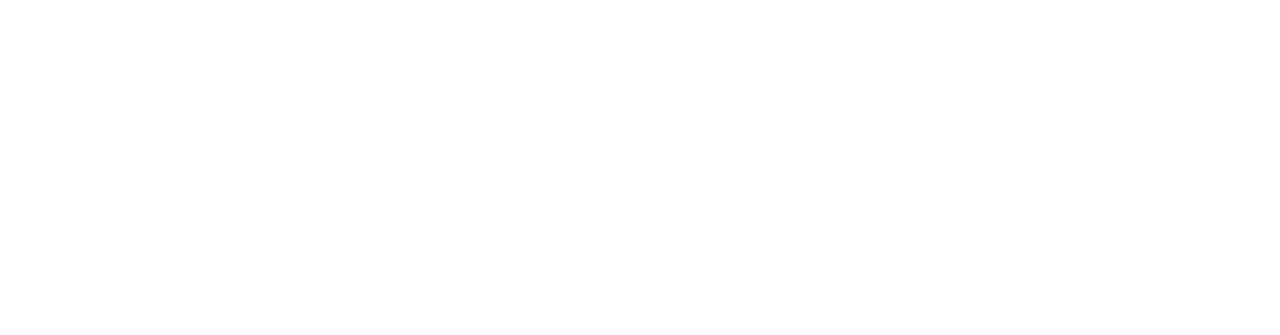
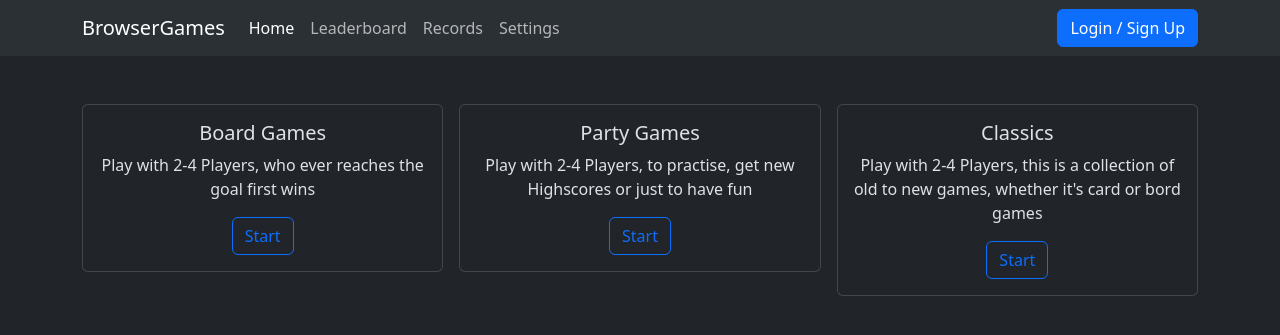
Before and after one commit to Shepard1808/BrowserGames, a PHP site: page /View/Page/Start/index.html in a window 1280 px wide. Before the commit the part shown is empty. Shown: the top 335 px of the page. Run offline with PHP 8.4, Linux system fonts and the light colour scheme; some libraries are stand-ins or nearby versions.

Commit message:
added first page wip tho

```diff
--- a/composer.json
+++ b/composer.json
@@ -17,7 +17,7 @@
         "react/mysql": "^0.6.0",
         "twbs/bootstrap": "^5.3",
         "voryx/websocketmiddleware": "^2.0",
-        "php": ">=7.4",
+        "php": ">=8.1",
         "ext-json": "*"
     }
 }
--- a/src/View/Page/Router.php
+++ b/src/View/Page/Router.php
@@ -9,10 +9,10 @@
     {
         switch ($page) {
             case 1:
-                include_once("Start/index.html");
+                include("Start/index.html");
                 break;
             case 2:
-                include_once ("Start/login.html");
+                include("Start/login.html");
                 break;
         }
     }
--- a/src/View/Page/Start/index.html
+++ b/src/View/Page/Start/index.html
@@ -1,10 +1,75 @@
 <!DOCTYPE html>
-<html lang="en">
+<html lang="en" data-bs-theme="dark">
 <head>
     <meta charset="UTF-8">
-    <title>Title</title>
+    <title>Menu</title>
+    <link rel="stylesheet" href="./View/Assets/Css/bootstrap/dist/css/bootstrap.min.css">
 </head>
 <body>
 
+<nav class="navbar navbar-expand-lg bg-body-tertiary">
+    <div class="container">
+        <a class="navbar-brand" href="#">BrowserGames</a>
+        <button class="navbar-toggler" type="button" data-bs-toggle="collapse" data-bs-target="#navbarNav" aria-controls="navbarNav" aria-expanded="false" aria-label="Toggle navigation">
+            <span class="navbar-toggler-icon"></span>
+        </button>
+        <div class="collapse navbar-collapse" id="navbarNav">
+            <ul class="navbar-nav">
+                <li class="nav-item">
+                    <a class="nav-link active" aria-current="page" href="#">Home</a>
+                </li>
+                <li class="nav-item">
+                    <a class="nav-link" href="#">Leaderboard</a>
+                </li>
+                <li class="nav-item">
+                    <a class="nav-link" href="#">Records</a>
+                </li>
+                <li class="nav-item">
+                    <a class="nav-link" href="#">Settings</a>
+                </li>
+            </ul>
+        </div>
+        <div>
+            <button class="btn btn-primary">Login / Sign Up</button>
+        </div>
+    </div>
+
+</nav>
+
+<div class="container text-center mt-5">
+    <div class="row row-cols-2 row-cols-lg-3 g-2 g-lg-3">
+        <div class="col">
+            <div class="card">
+<!--                <img src="..." class="card-img-top" alt="...">-->
+                <div class="card-body">
+                    <h5 class="card-title">Board Games</h5>
+                    <p class="card-text">Play with 2-4 Players, who ever reaches the goal first wins</p>
+                    <a href="#" class="btn btn-outline-primary">Start</a>
+                </div>
+            </div>
+        </div>
+        <div class="col">
+            <div class="card">
+                <!--                <img src="..." class="card-img-top" alt="...">-->
+                <div class="card-body">
+                    <h5 class="card-title">Party Games</h5>
+                    <p class="card-text">Play with 2-4 Players, to practise, get new Highscores or just to have fun</p>
+                    <a href="#" class="btn btn-outline-primary">Start</a>
+                </div>
+            </div>
+        </div>
+        <div class="col">
+            <div class="card">
+                <!--                <img src="..." class="card-img-top" alt="...">-->
+                <div class="card-body">
+                    <h5 class="card-title">Classics</h5>
+                    <p class="card-text">Play with 2-4 Players, this is a collection of old to new games, whether it's card or bord games</p>
+                    <a href="#" class="btn btn-outline-primary">Start</a>
+                </div>
+            </div>
+        </div>
+    </div>
+</div>
+
 </body>
 </html>
```
Also changed, not shown: src/Controller/Http/HttpController.php (+5 -3 lines), 1 other file.
